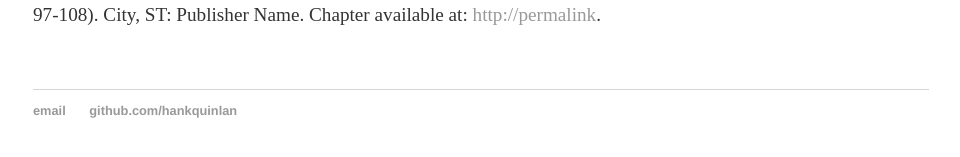
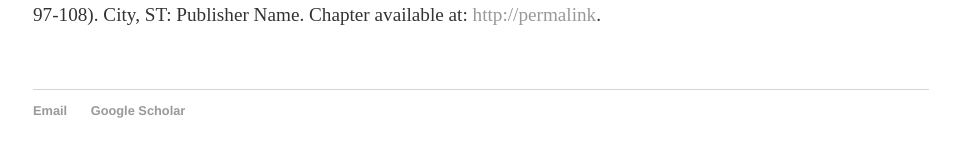
Before and after one commit to Ajay1994/ajay1994.github.io, a Jekyll site: the page built from cv/index.html, in a window 1280 px wide. Shown: the part 427-584 px from the top of the page, without its empty margins (159-1119 px from the left). Built offline with Jekyll 4.4.1, drawn with Linux system fonts in a browser that asks for light colours.

Commit message:
Update default.html

```diff
--- a/_layouts/default.html
+++ b/_layouts/default.html
@@ -25,8 +25,8 @@
 
   <footer>
    <ul>
-   <li><a href="mailto:hankquinlanhub@gmail.com">email</a></li>
-   <li><a href="https://github.com/hankquinlan">github.com/hankquinlan</a></li>
+   <li><a href="mailto:ajayjaiswal@utexas.edu">Email</a></li>
+   <li><a href="https://github.com/hankquinlan">Google Scholar</a></li>
    </ul>
   </footer>
   </body>
```
